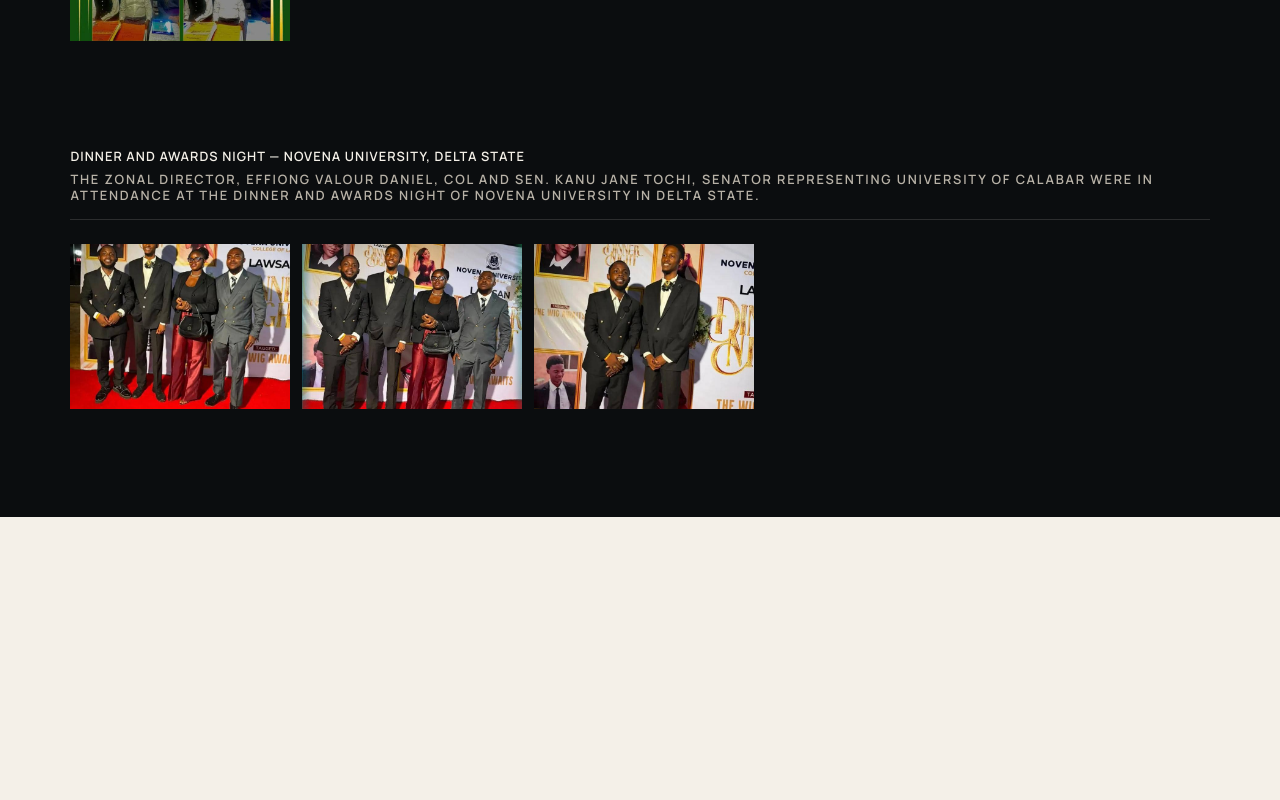
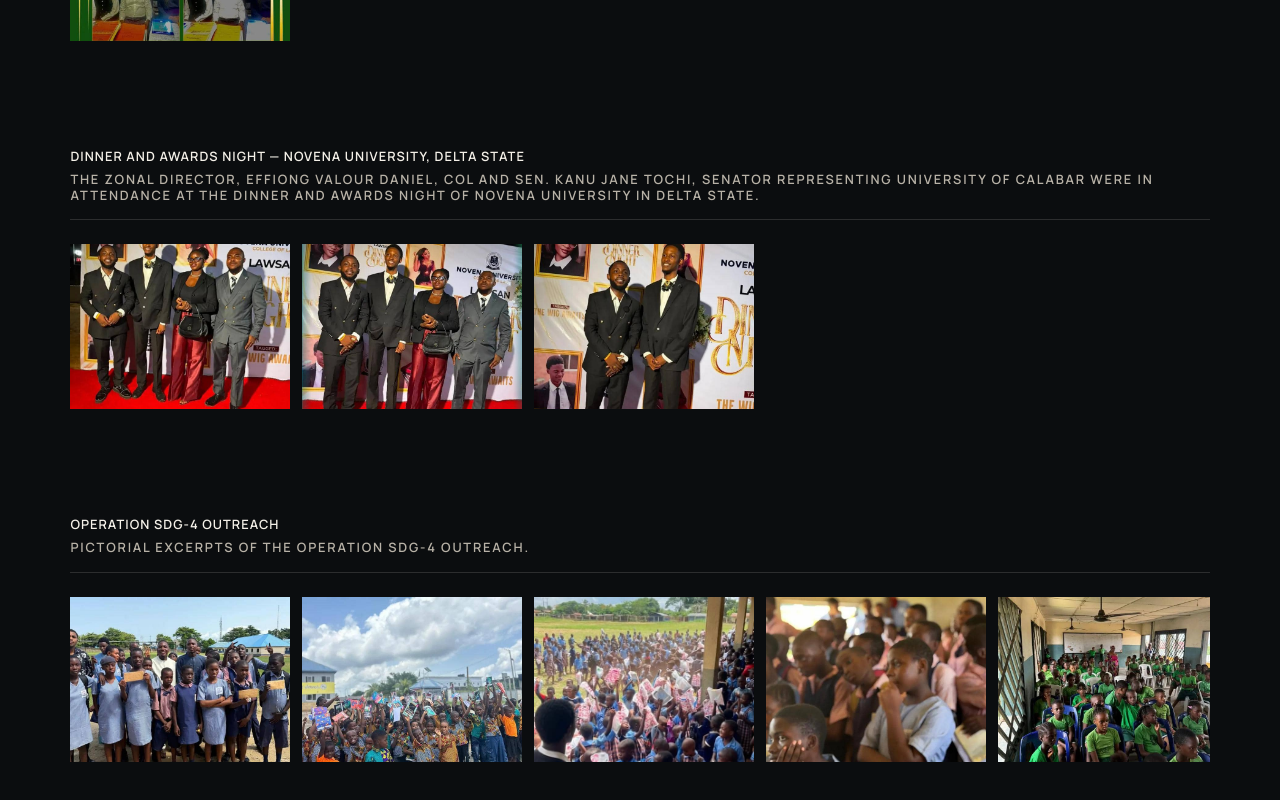
Before and after one commit to itztonydoubra-hash/SSZC, a Next.js app: page /media in a window 1280 px wide. Shown: the part 2959-3759 px from the top of the page. Before the commit the page ends 3476 px from the top, so only its background shows below. Built offline with nearby package versions, Linux system fonts and the light colour scheme.

Commit message:
Media: add Operation SDG-4 Outreach album

```diff
--- a/content/data/media.ts
+++ b/content/data/media.ts
@@ -97,4 +97,22 @@ export const media: MediaAlbum[] = [
       { src: "/media/general/novena-university-dinner-awards-03.jpeg.jpeg", alt: "Zonal Director Effiong Valour Daniel and Sen. Kanu Jane Tochi at the Dinner and Awards Night of Novena University, Delta State", ratio: "4 / 3" },
     ],
   },
+  {
+    title: "Operation SDG-4 Outreach",
+    description: "Pictorial Excerpts of the Operation SDG-4 Outreach.",
+    items: [
+      { src: "/media/general/sdg4-outreach-01.jpeg.jpeg", alt: "Scene from the Operation SDG-4 Outreach", ratio: "4 / 3" },
+      { src: "/media/general/sdg4-outreach-02.jpeg.jpeg", alt: "Scene from the Operation SDG-4 Outreach", ratio: "4 / 3" },
+      { src: "/media/general/sdg4-outreach-03.jpeg.jpeg", alt: "Scene from the Operation SDG-4 Outreach", ratio: "4 / 3" },
+      { src: "/media/general/sdg4-outreach-04.jpeg.jpeg", alt: "Scene from the Operation SDG-4 Outreach", ratio: "4 / 3" },
+      { src: "/media/general/sdg4-outreach-05.jpeg.jpeg", alt: "Scene from the Operation SDG-4 Outreach", ratio: "4 / 3" },
+      { src: "/media/general/sdg4-outreach-06.jpeg.jpeg", alt: "Scene from the Operation SDG-4 Outreach", ratio: "4 / 3" },
+      { src: "/media/general/sdg4-outreach-07.jpeg.jpeg", alt: "Scene from the Operation SDG-4 Outreach", ratio: "4 / 3" },
+      { src: "/media/general/sdg4-outreach-08.jpeg.jpeg", alt: "Scene from the Operation SDG-4 Outreach", ratio: "4 / 3" },
+      { src: "/media/general/sdg4-outreach-09.jpeg.jpeg", alt: "Scene from the Operation SDG-4 Outreach", ratio: "4 / 3" },
+      { src: "/media/general/sdg4-outreach-10.jpeg.jpeg", alt: "Scene from the Operation SDG-4 Outreach", ratio: "4 / 3" },
+      { src: "/media/general/sdg4-outreach-11.jpeg.jpeg", alt: "Scene from the Operation SDG-4 Outreach", ratio: "4 / 3" },
+      { src: "/media/general/sdg4-outreach-12.jpeg.jpeg", alt: "Scene from the Operation SDG-4 Outreach", ratio: "4 / 3" },
+    ],
+  },
 ];
```
